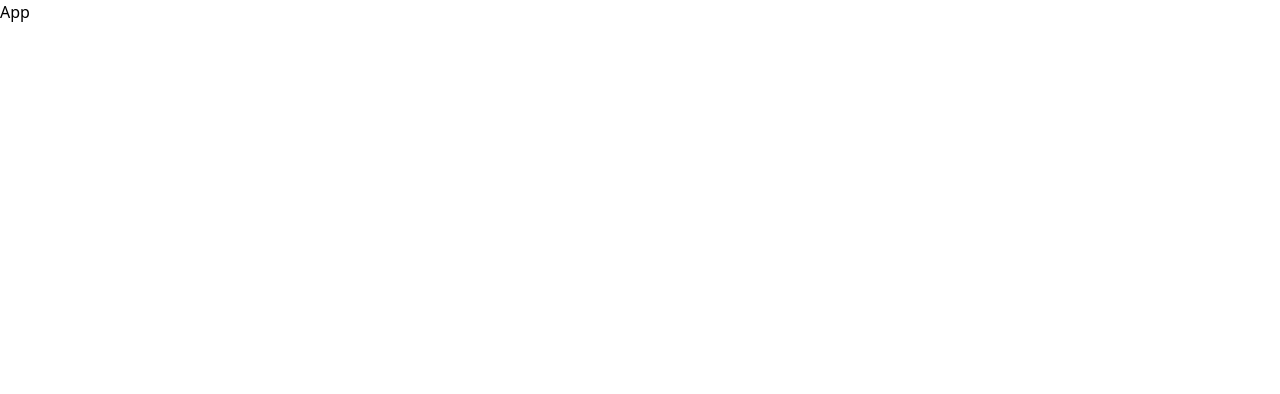
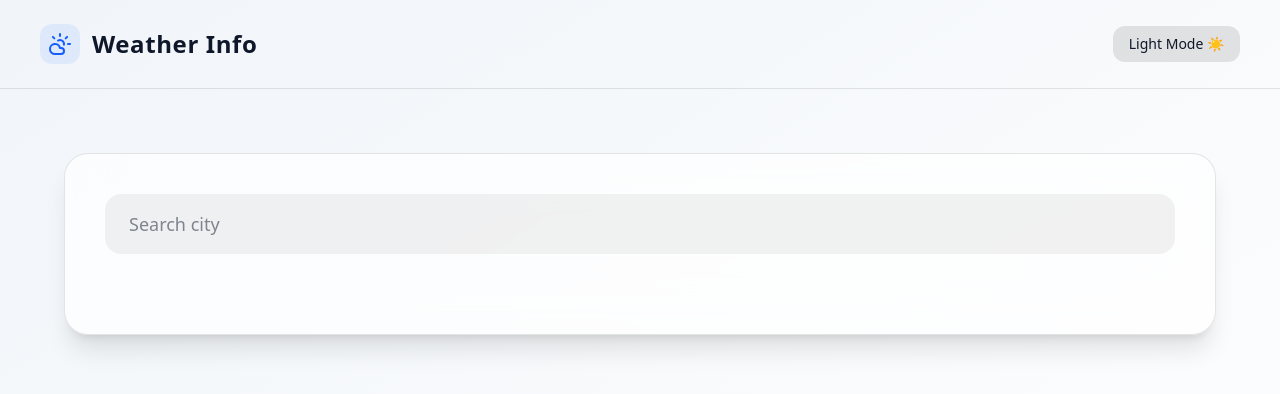
Before and after one commit to afzytk/weather-app, a React app in the folder frontend/: page / in a window 1280 px wide. Shown: the top 394 px of the page. Built offline with nearby package versions, Linux system fonts and the light colour scheme; the HTML template or start-up script is replaced by a standard one.

Commit message:
feat: implement frontend dashboard for weather app

```diff
--- a/frontend/package.json
+++ b/frontend/package.json
@@ -10,7 +10,10 @@
     "preview": "vite preview"
   },
   "dependencies": {
+    "@heroicons/react": "^2.2.0",
     "@tailwindcss/vite": "^4.1.18",
+    "axios": "^1.13.2",
+    "lucide-react": "^0.562.0",
     "react": "^19.2.0",
     "react-dom": "^19.2.0",
     "tailwindcss": "^4.1.18"
--- a/frontend/src/App.jsx
+++ b/frontend/src/App.jsx
@@ -1,7 +1,53 @@
-import React from "react";
+import { useEffect, useState } from "react";
+import { CloudSun } from "lucide-react";
+import WeatherDashboard from "./components/WeatherDashboard";
 
-const App = () => {
-  return <div>App</div>;
-};
+export default function App() {
+  const [dark, setDark] = useState(localStorage.getItem("theme") !== "light");
 
-export default App;
+  useEffect(() => {
+    document.documentElement.classList.toggle("dark", dark);
+    localStorage.setItem("theme", dark ? "dark" : "light");
+  }, [dark]);
+
+  return (
+    <div
+      className="
+        min-h-screen transition-colors
+        bg-gradient-to-br from-slate-100 to-white
+        dark:from-[#0b1020] dark:to-black
+        text-slate-900 dark:text-white
+      "
+    >
+      {/* HEADER */}
+      <header className="flex items-center justify-between px-10 py-6 border-b border-black/10 dark:border-white/10">
+        {/* LOGO + TITLE */}
+        <div className="flex items-center gap-3">
+          <div className="p-2 rounded-xl bg-blue-500/10 dark:bg-blue-400/10">
+            <CloudSun className="h-6 w-6 text-blue-600 dark:text-blue-400" />
+          </div>
+
+          <h1 className="text-2xl font-semibold tracking-wide">Weather Info</h1>
+        </div>
+
+        {/* THEME TOGGLE */}
+        <button
+          onClick={() => setDark(!dark)}
+          className="
+            rounded-xl px-4 py-2 text-sm font-medium
+            bg-black/10 dark:bg-white/10
+            hover:bg-black/20 dark:hover:bg-white/20
+            transition
+          "
+        >
+          {dark ? "Light Mode ☀️" : "Dark Mode 🌙"}
+        </button>
+      </header>
+
+      {/* MAIN CONTENT */}
+      <main className="flex justify-center px-6 py-16">
+        <WeatherDashboard />
+      </main>
+    </div>
+  );
+}
--- /dev/null
+++ b/frontend/src/api/weather.js
@@ -0,0 +1,9 @@
+import axios from "axios";
+
+const API = axios.create({
+  baseURL: "http://127.0.0.1:8000",
+});
+
+export const getWeather = (city) => API.get(`/weather?city=${city}`);
+
+export const getCitySuggestions = (query) => API.get(`/cities?query=${query}`);
--- /dev/null
+++ b/frontend/src/components/WeatherDashboard.jsx
@@ -0,0 +1,162 @@
+import { useState } from "react";
+import {
+  Thermometer,
+  Droplets,
+  Wind,
+  ArrowUp,
+  ArrowDown,
+  Sunrise,
+  Sunset,
+  Cloud,
+} from "lucide-react";
+import { getWeather, getCitySuggestions } from "../api/weather";
+
+export default function WeatherDashboard() {
+  const [city, setCity] = useState("");
+  const [suggestions, setSuggestions] = useState([]);
+  const [weather, setWeather] = useState(null);
+  const [loading, setLoading] = useState(false);
+  const [error, setError] = useState("");
+
+  const onType = async (value) => {
+    setCity(value);
+    if (value.length < 2) return setSuggestions([]);
+    const res = await getCitySuggestions(value);
+    setSuggestions(res.data);
+  };
+
+  const search = async (value = city) => {
+    try {
+      setLoading(true);
+      setError("");
+      setSuggestions([]);
+      const res = await getWeather(value);
+      setWeather(res.data);
+    } catch {
+      setError("City not found");
+      setWeather(null);
+    } finally {
+      setLoading(false);
+    }
+  };
+
+  return (
+    <section
+      className="
+        w-full max-w-6xl rounded-3xl
+        bg-white/70 dark:bg-white/5
+        backdrop-blur-xl
+        border border-black/10 dark:border-white/10
+        p-10 shadow-xl
+      "
+    >
+      {/* SEARCH */}
+      <div className="relative mb-10">
+        <input
+          value={city}
+          onChange={(e) => onType(e.target.value)}
+          onKeyDown={(e) => e.key === "Enter" && search()}
+          placeholder="Search city"
+          className="
+            w-full rounded-2xl px-6 py-4 text-lg
+            bg-black/5 dark:bg-black/40
+            outline-none
+          "
+        />
+
+        {suggestions.length > 0 && (
+          <ul
+            className="
+              absolute z-20 mt-2 w-full rounded-2xl
+              bg-white dark:bg-[#0b1020]
+              border border-black/10 dark:border-white/10
+              overflow-hidden
+            "
+          >
+            {suggestions.map((c, i) => (
+              <li
+                key={i}
+                onClick={() => {
+                  setCity(`${c.name}, ${c.country}`);
+                  search(`${c.name}, ${c.country}`);
+                }}
+                className="
+                  px-6 py-4 cursor-pointer
+                  hover:bg-black/5 dark:hover:bg-white/10
+                "
+              >
+                {c.name}
+                {c.state ? `, ${c.state}` : ""} · {c.country}
+              </li>
+            ))}
+          </ul>
+        )}
+      </div>
+
+      {loading && <p className="text-center opacity-60">Loading weather…</p>}
+
+      {error && <p className="text-center text-red-500">{error}</p>}
+
+      {weather && (
+        <div className="grid grid-cols-1 lg:grid-cols-3 gap-12">
+          {/* MAIN WEATHER */}
+          <div className="text-center">
+            <h2 className="text-3xl font-semibold">
+              {weather.city}, {weather.country}
+            </h2>
+
+            <img
+              src={`https://openweathermap.org/img/wn/${weather.icon}@4x.png`}
+              alt="weather"
+              className="mx-auto h-40"
+            />
+
+            <p className="text-7xl font-bold">{weather.temperature}°</p>
+
+            <p className="capitalize opacity-70">{weather.description}</p>
+          </div>
+
+          {/* DETAILS */}
+          <div className="lg:col-span-2 grid grid-cols-2 md:grid-cols-3 gap-6">
+            <Info
+              icon={Thermometer}
+              label="Feels Like"
+              value={`${weather.feels_like}°`}
+            />
+            <Info
+              icon={Droplets}
+              label="Humidity"
+              value={`${weather.humidity}%`}
+            />
+            <Info
+              icon={Wind}
+              label="Wind Speed"
+              value={`${weather.wind} m/s`}
+            />
+            <Info icon={ArrowDown} label="Min Temp" value={`${weather.min}°`} />
+            <Info icon={ArrowUp} label="Max Temp" value={`${weather.max}°`} />
+            <Info icon={Sunrise} label="Sunrise" value={weather.sunrise} />
+            <Info icon={Sunset} label="Sunset" value={weather.sunset} />
+            <Info icon={Cloud} label="Condition" value={weather.description} />
+          </div>
+        </div>
+      )}
+    </section>
+  );
+}
+
+function Info({ icon: Icon, label, value }) {
+  return (
+    <div
+      className="
+        rounded-2xl p-6
+        border border-black/10 dark:border-white/10
+        bg-black/5 dark:bg-white/5
+      "
+    >
+      <Icon className="h-6 w-6 mb-3 opacity-70" />
+      <p className="text-sm opacity-60">{label}</p>
+      <p className="text-2xl font-semibold mt-1 capitalize">{value}</p>
+    </div>
+  );
+}
```
Also changed, not shown: 1 other file (tests, documents, lock files or other folders).
